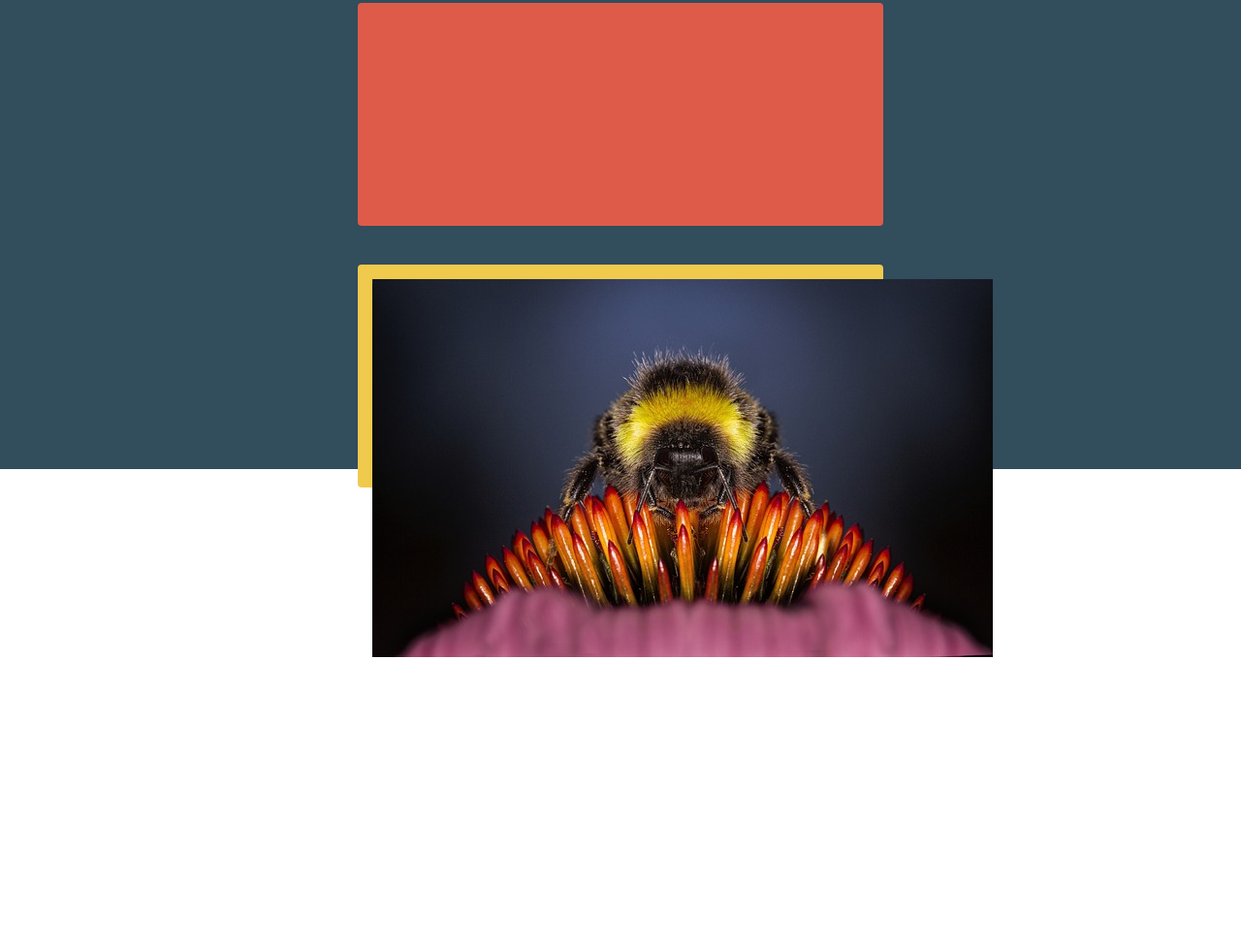
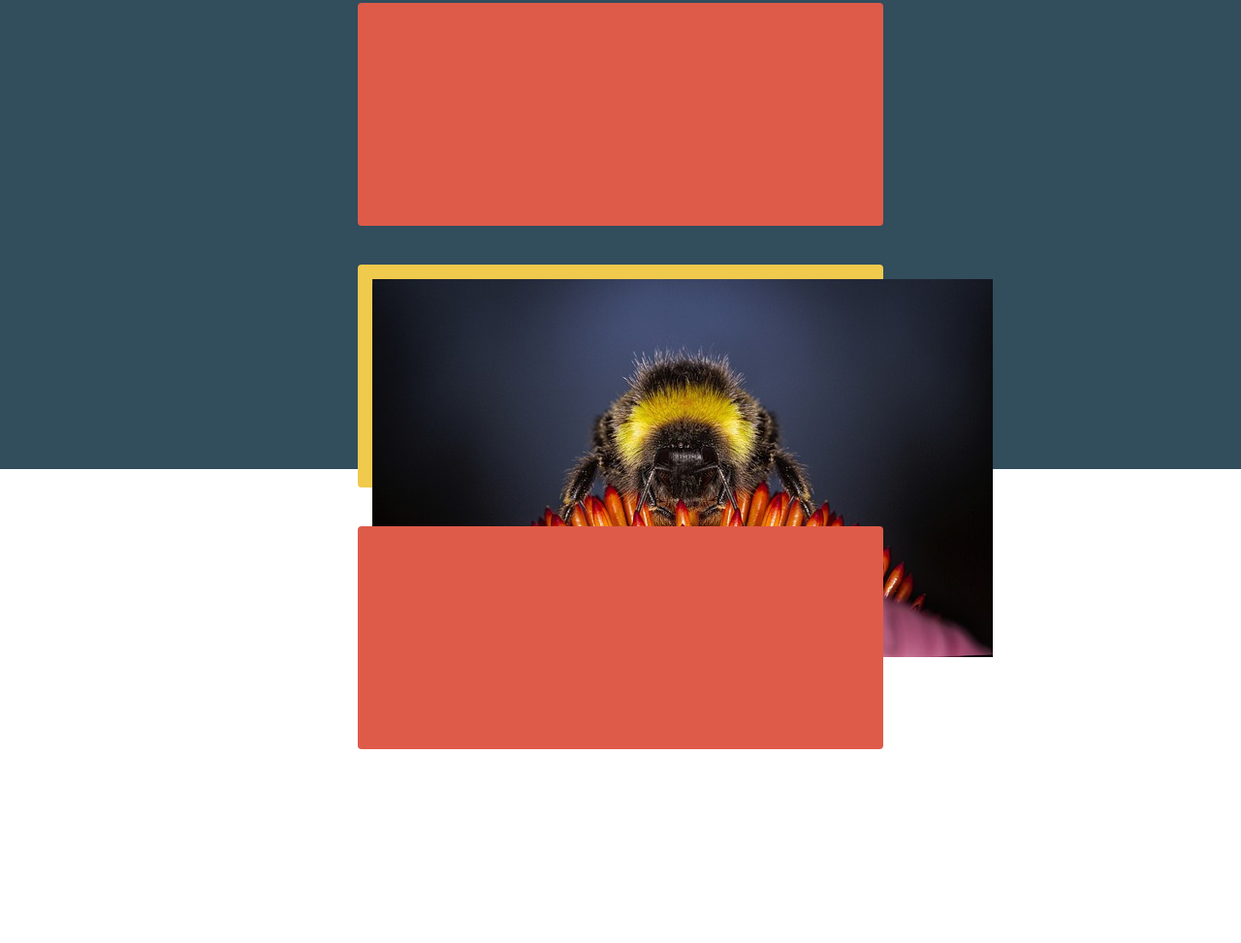
Before and after one commit to WizardRyan/SASSLayout, a plain HTML site: page index.html in a window 1280 px wide. Shown: the part 316-1289 px from the top of the page at 97% size. Drawn offline with Linux system fonts and the light colour scheme.

Commit message:
new calender SCSS file

```diff
--- a/index.html
+++ b/index.html
@@ -41,6 +41,9 @@
             </div>
         </div>
     </div>
+    <div class="card-red">
+
+    </div>
 </div>
 </body>
 </html>
```
Also changed, not shown: styles/calender.css (added), styles/calender.scss (added), 1 other file.
